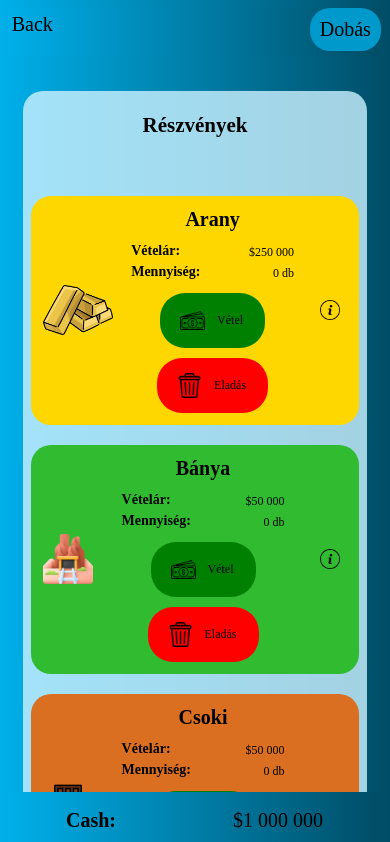
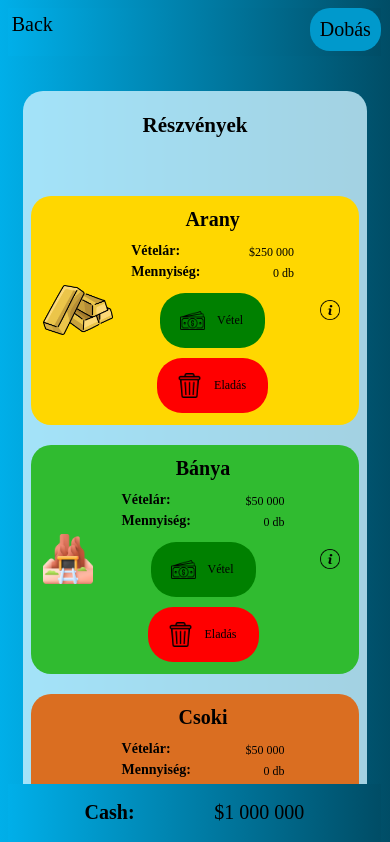
Before and after one commit to dvd2001/MyFirstMillion, an Angular app: page /game in a window 390 px wide. Shown: the top 842 px of the page. Built offline with nearby package versions, Linux system fonts and the light colour scheme.

Commit message:
adjusting footer layout

```diff
--- a/src/app/components/game-page/game-page.css
+++ b/src/app/components/game-page/game-page.css
@@ -233,7 +233,8 @@ h2 {
 }
 
 .income {
-    font-size: 28px;
+    font-size: 32px;
+    margin-bottom: 10px;
 }
 
 #navbar {
@@ -252,7 +253,7 @@ h2 {
 
 #cash {
     display: flex;
-    justify-content: space-between;
+    justify-content: center;
     background-image: linear-gradient(to right, var(--bg-gradiant-primary), var(--bg-gradiant-secondary));
     position: sticky;
     bottom: 0;
@@ -346,7 +347,7 @@ h2 {
 #wallet {
     display: flex;
     justify-content: space-between;
-    width: 18%;
+    width: 20%;
     padding: 10px;
 }
 
@@ -429,6 +430,6 @@ h2 {
     }
 
     #wallet {
-        width: 70%;
+        width: 60%;
     }
 }
```
